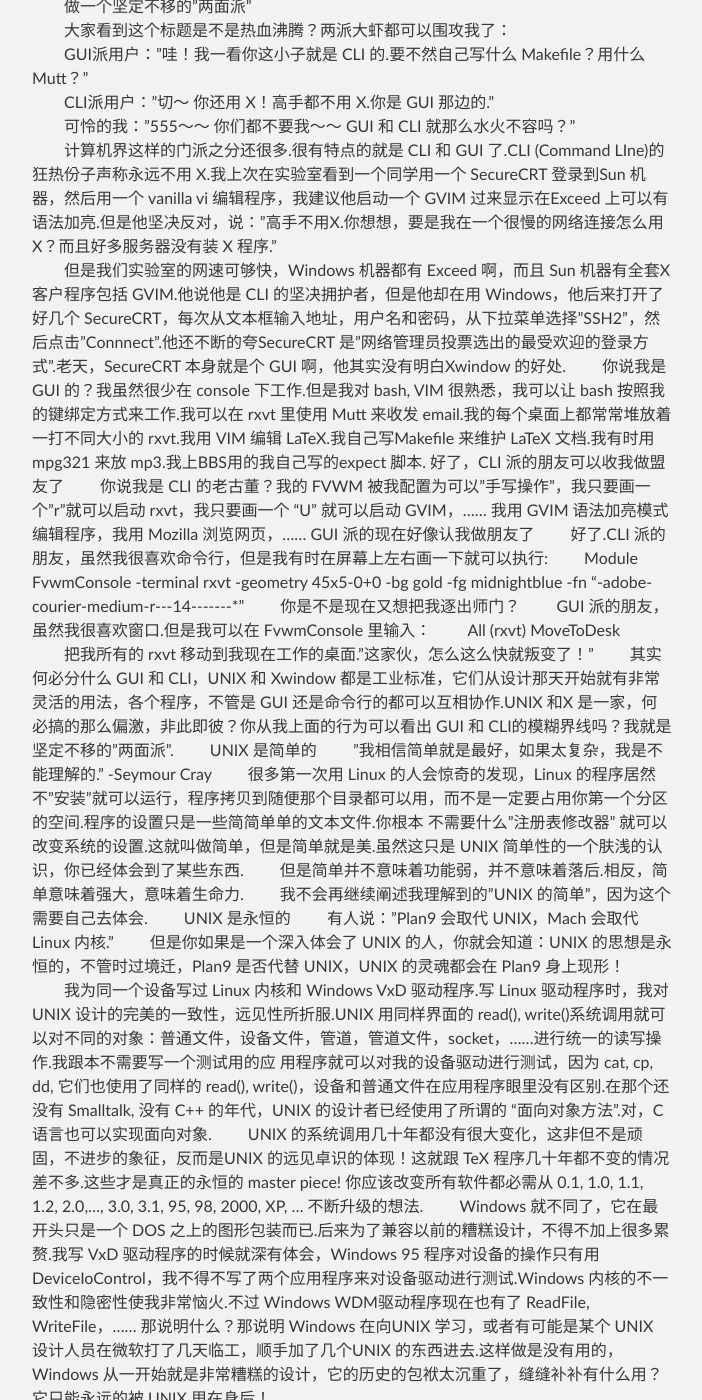
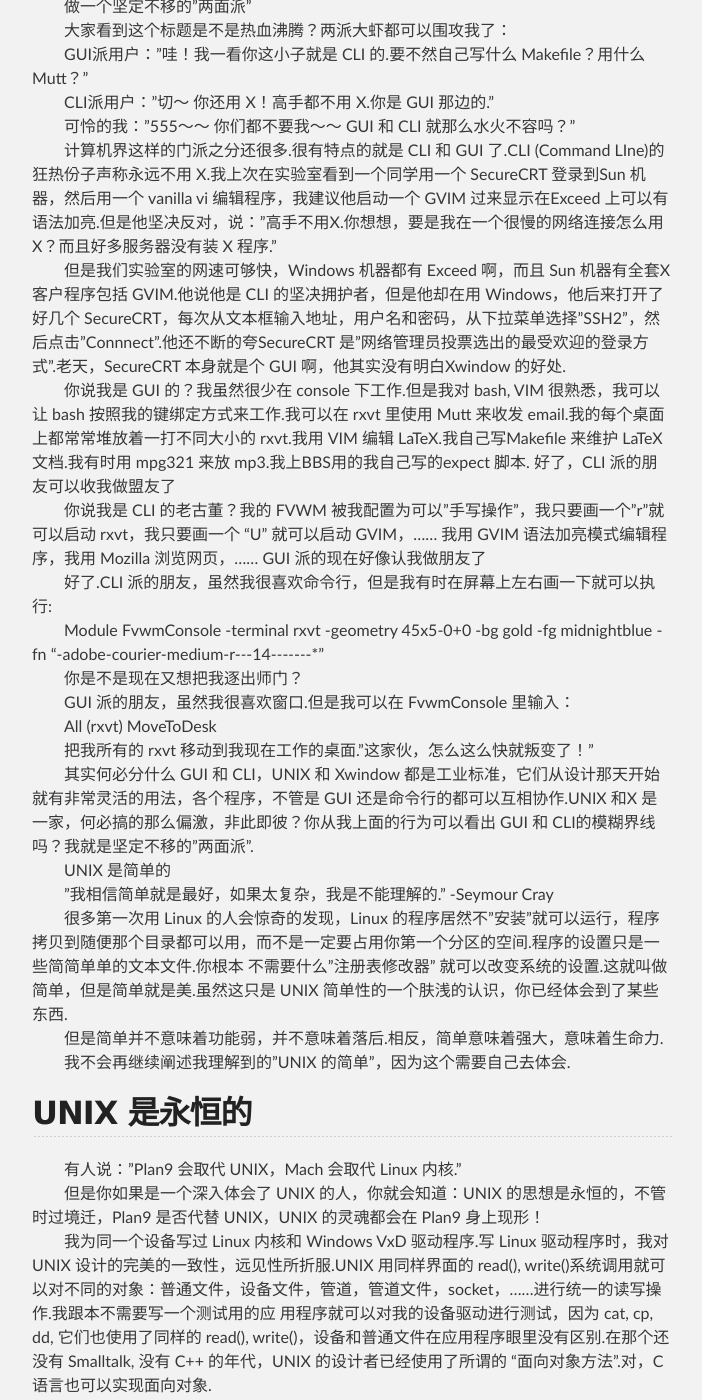
Before and after one commit to silbertmonaphia/silbertmonaphia.github.io, a Jekyll site: the page built from _posts/2016-04-19-关于Windows和Linux的那些事儿.md, in a window 1280 px wide and 1400 px high, scrolled down 9580 px. Shown: the whole window, without its empty margins (288-990 px from the left). Built offline with Jekyll 4.4.1, drawn with Linux system fonts in a browser that asks for light colours; some of the changed text lies outside the part shown.

Commit message:
Update 2016-04-19-关于Windows和Linux的那些事儿.md

```diff
--- a/_posts/2016-04-19-关于Windows和Linux的那些事儿.md
+++ b/_posts/2016-04-19-关于Windows和Linux的那些事儿.md
@@ -152,7 +152,7 @@
 　　很多第一次用 Linux 的人会惊奇的发现，Linux 的程序居然不"安装"就可以运行，程序拷贝到随便那个目录都可以用，而不是一定要占用你第一个分区的空间.程序的设置只是一些简简单单的文本文件.你根本 不需要什么"注册表修改器" 就可以改变系统的设置.这就叫做简单，但是简单就是美.虽然这只是 UNIX 简单性的一个肤浅的认识，你已经体会到了某些东西.
 　　但是简单并不意味着功能弱，并不意味着落后.相反，简单意味着强大，意味着生命力.
 　　我不会再继续阐述我理解到的"UNIX 的简单"，因为这个需要自己去体会.
-　　UNIX 是永恒的
+## UNIX 是永恒的
 　　有人说："Plan9 会取代 UNIX，Mach 会取代 Linux 内核."
 　　但是你如果是一个深入体会了 UNIX 的人，你就会知道：UNIX 的思想是永恒的，不管时过境迁，Plan9 是否代替 UNIX，UNIX 的灵魂都会在 Plan9 身上现形！
 　　我为同一个设备写过 Linux 内核和 Windows VxD 驱动程序.写 Linux 驱动程序时，我对 UNIX 设计的完美的一致性，远见性所折服.UNIX 用同样界面的 read(), write()系统调用就可以对不同的对象：普通文件，设备文件，管道，管道文件，socket，……进行统一的读写操作.我跟本不需要写一个测试用的应 用程序就可以对我的设备驱动进行测试，因为 cat, cp, dd, 它们也使用了同样的 read(), write()，设备和普通文件在应用程序眼里没有区别.在那个还没有 Smalltalk, 没有 C++ 的年代，UNIX 的设计者已经使用了所谓的 "面向对象方法".对，C 语言也可以实现面向对象.
```
